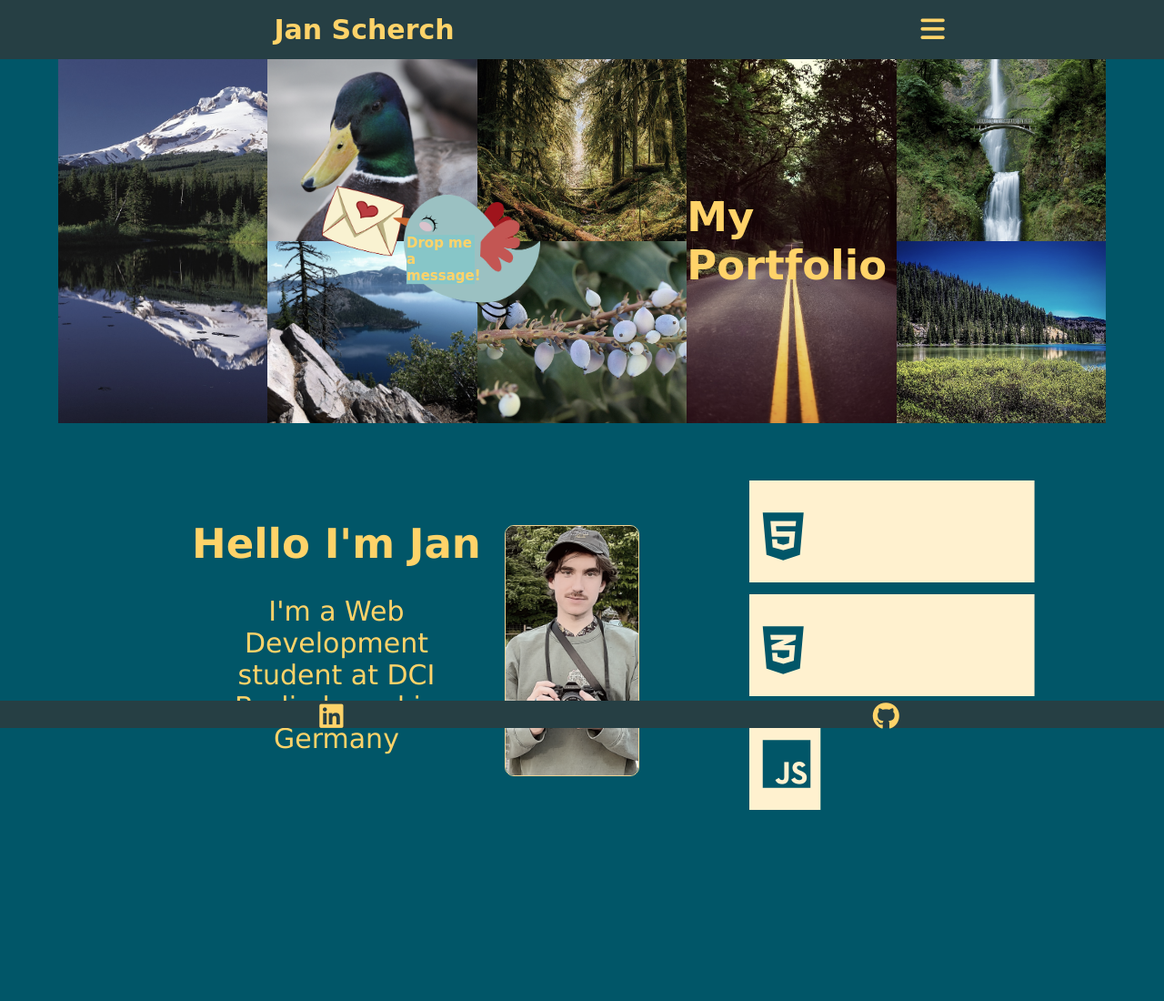
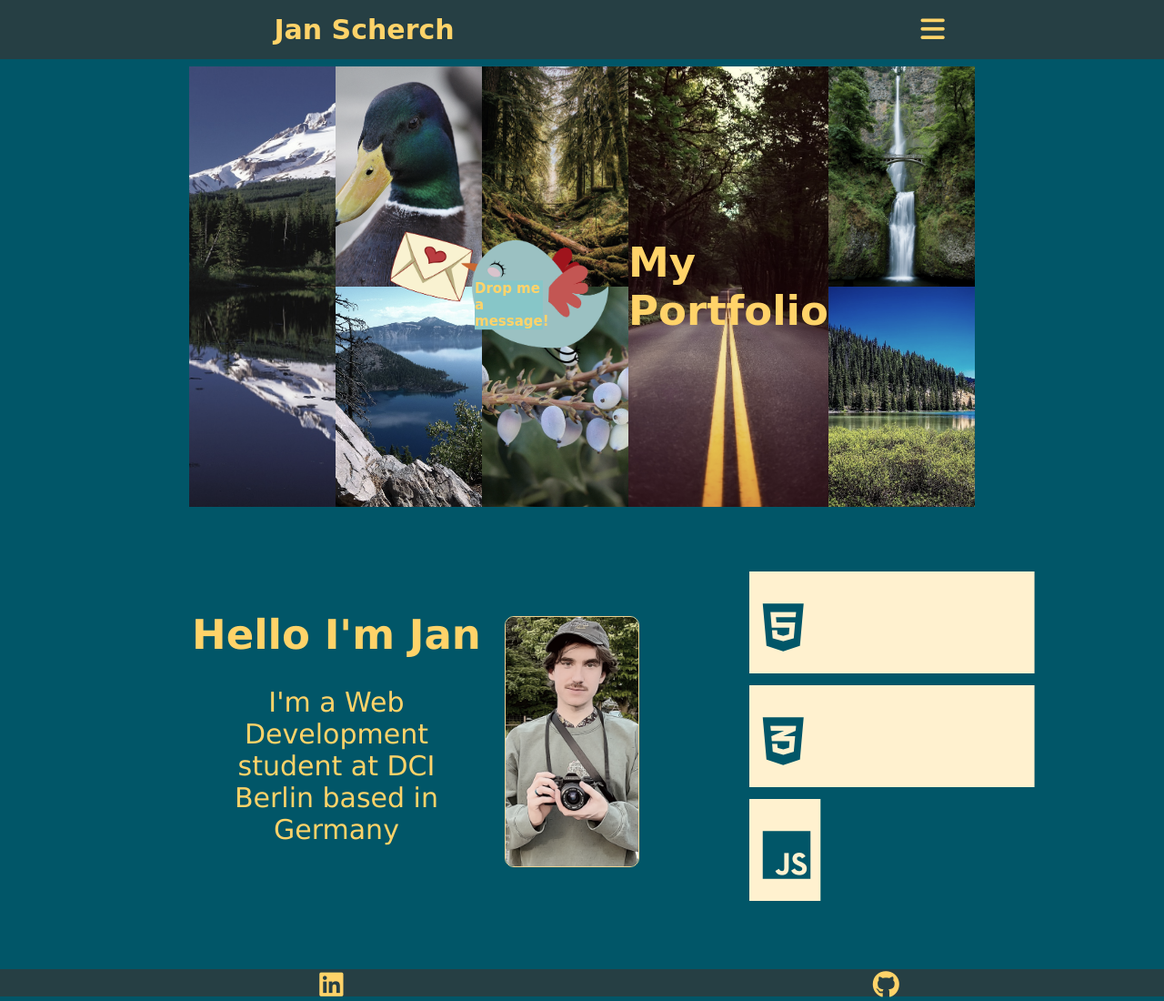
Before and after one commit to odesseyoracle/ui-final-project, a plain HTML site: page index.html in a window 1280 px wide. Shown: the whole page at 91% size. Before the commit the page ends 965 px from the top, so only its background shows below. Drawn offline with Linux system fonts and the light colour scheme; a web font is replaced by a local one.

Commit message:
Animation skills added

```diff
--- a/index.html
+++ b/index.html
@@ -34,9 +34,10 @@
         </li>
       </ul>
     </header>
+
       <main>
         <section>
-        <div class="grid-images">
+          <div class="image-grid">
             <img src="images/mount-hood-72366_1280.jpg" alt="">
             <img src="images/bird-3296973_1280.jpg" alt="">
             <img src="images/oregon-2243452_1280.jpg" alt="">
@@ -66,9 +67,9 @@
               <div class="skill"><i class="fa-brands fa-js"></i></div>
             </div>
           </div>
-        </div>
         </section>
       </main>
+
     <footer>
 
       <a href="#"><i class="fa-brands fa-linkedin"></i></a>
--- a/style.css
+++ b/style.css
@@ -24,9 +24,7 @@
 
 body {
     background-color: var(--color-1);
-
-    height: 100vh;
-    overflow: hidden;
+    /* height: 100vh; */
 }
 
 header {
@@ -67,25 +65,24 @@ a:hover {
 main {
     width: 90%;
     margin: auto;
-    height: 100vh;
 }
 
 section {
     width: 100%;
-    display: flex;
-    flex-direction: column;
-    justify-content: center;
-    position: relative;
+
+    display: grid;
+    grid-template-columns: 1fr;
+    grid-template-rows: 1fr 1fr;
+    place-items: center;
+
+
 }
 
-.grid-images {
-    width: 100%;
-    height: auto;
-    z-index: -1;
+.image-grid {
+    grid-area: 1 / 1 / 2 / 2;
+    width: 75%;
     display: grid;
-    grid-template: 200px  200px / repeat(5, 1fr);
-
-    position: relative;
+    grid-template: 1fr  1fr / repeat(5, 1fr);
 
     & img {
         width: 100%;
@@ -96,34 +93,34 @@ section {
     }
 }
 
-.grid-images img:nth-child(1) {
+.image-grid img:nth-child(1) {
     grid-area: 1 / 1 / 3 / 2;
 }
-.grid-images img:nth-child(2) {
+.image-grid img:nth-child(2) {
     grid-area: 1 / 2 / 2 / 3;
 }
-.grid-images img:nth-child(3) {
+.image-grid img:nth-child(3) {
     grid-area: 1 / 3 / 2 / 4;
 }
-.grid-images img:nth-child(4) {
+.image-grid img:nth-child(4) {
     grid-area: 1 / 4 / 3 / 5;
 }
-.grid-images img:nth-child(5) {
+.image-grid img:nth-child(5) {
     grid-area: 2 / 3 / 3 / 4;
 }
-.grid-images img:nth-child(6) {
+.image-grid img:nth-child(6) {
     grid-area: 1 / 5 / 2 / 6;
 }
 
-.grid-images img:nth-child(7) {
+.image-grid img:nth-child(7) {
     grid-area: 2 / 2 / 3 / 3;
 }
 
-.grid-images img:nth-child(8) {
+.image-grid img:nth-child(8) {
     grid-area: 2 / 5 / 3 / 6;
 }
 
-.grid-images span {
+.image-grid span {
     grid-area: 1 / 4 / 3 / 5;
     z-index: 1;
     place-self: center;
@@ -134,6 +131,7 @@ section {
 
 
 .over-middle-section {
+    grid-area: 2 / 1 / 3 / 2;
     display: flex;
     align-items: center;
     justify-content: center;
@@ -240,17 +238,43 @@ section {
 
 }
 
+.skill:nth-child(1)::before {
+    animation: transform1 3s linear forwards;
 
-        .skill:nth-child(1)::before {
-            transition: transform 3s linear forwards;
-            transform: translate(-20%);
-        }
-        .skill:nth-child(2)::before {
-            transform: translate(-20%);
-        }
-        .skill:nth-child(3)::before {
-            transform: translate(-80%);
-        }
+}
+
+.skill:nth-child(2)::before {
+    animation: transform1 3s linear forwards;
+
+}
+
+.skill:nth-child(3)::before {
+    animation: transform2 3s ease-in forwards ;
+
+}
+
+@keyframes transform1 {
+
+    0% {
+        transform: translate(calc(-100%));
+    }
+    100% {
+        transform: translate(-20%);
+    }
+}
+@keyframes transform2 {
+
+    0% {
+        transform: translate(calc(-100%));
+    }
+    100% {
+        transform: translate(-80%);
+    }
+}
+
+
+
+
 
 
 
@@ -296,8 +320,8 @@ footer {
     height: 2rem;
     padding: 0rem 2rem;
     background-color: var(--color-2);
-    position: absolute;
-    bottom: 0;
+    /* position: absolute;
+    bottom: 0; */
     display: flex;
     justify-content: center;
 }
```
Lines whose indentation alone changed are shown as unchanged.
